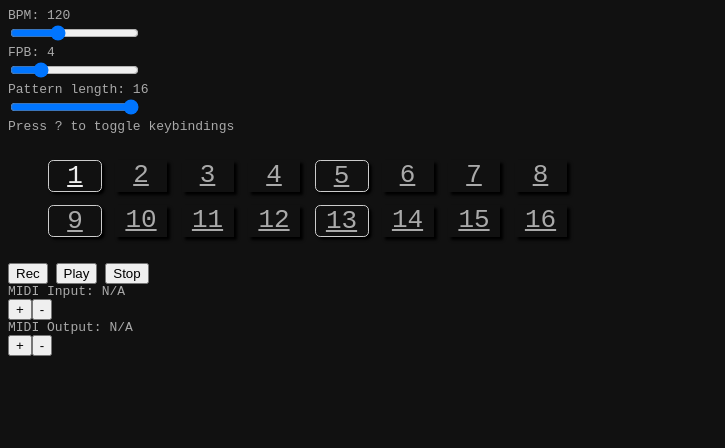
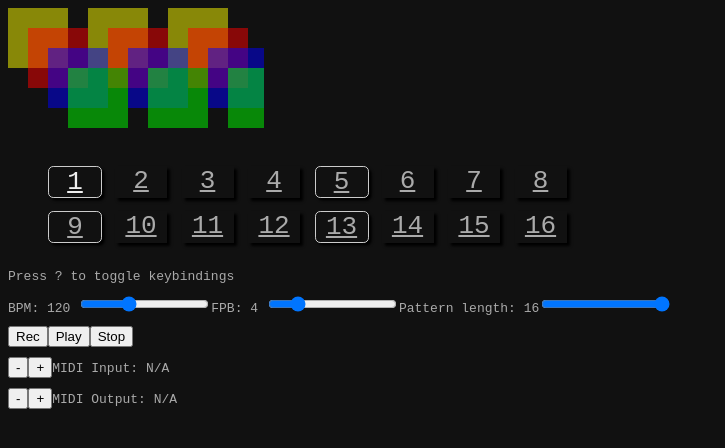
Before and after one commit to pluvial/ztrkr, a SvelteKit app: page / in a window 1280 px wide. Shown: the top 448 px of the page, without its empty margins (0-725 px from the left). Built offline with nearby package versions, Linux system fonts and the light colour scheme.

Commit message:
Add canvas Display, adapt layout

```diff
--- /dev/null
+++ b/src/lib/Display.svelte
@@ -0,0 +1,46 @@
+<script lang="ts">
+	import { onMount } from 'svelte';
+
+	export let width = 128;
+	export let height = 64;
+
+	let canvas: HTMLCanvasElement;
+	let ctx: CanvasRenderingContext2D;
+
+	onMount(() => {
+		ctx = canvas.getContext('2d') as CanvasRenderingContext2D;
+
+		ctx.fillStyle = 'rgba(255, 255, 0, 0.5)';
+		ctx.fillRect(0, 0, 30, 30);
+		ctx.fillRect(40, 0, 30, 30);
+		ctx.fillRect(80, 0, 30, 30);
+
+		ctx.fillStyle = 'rgba(255, 0, 0, 0.5)';
+		ctx.fillRect(10, 10, 30, 30);
+		ctx.fillRect(50, 10, 30, 30);
+		ctx.fillRect(90, 10, 30, 30);
+
+		ctx.fillStyle = 'rgba(0, 0, 255, 0.5)';
+		ctx.fillRect(20, 20, 30, 30);
+		ctx.fillRect(60, 20, 30, 30);
+		ctx.fillRect(100, 20, 30, 30);
+
+		ctx.fillStyle = 'rgba(0, 255, 0, 0.5)';
+		ctx.fillRect(30, 30, 30, 30);
+		ctx.fillRect(70, 30, 30, 30);
+		ctx.fillRect(110, 30, 30, 30);
+	});
+</script>
+
+<canvas bind:this={canvas} {width} {height} />
+
+<style>
+	canvas {
+		width: 256px;
+		height: 128px;
+		/* width: 512px;
+		height: 256px; */
+		/* image-rendering: crisp-edges; */
+		image-rendering: pixelated;
+	}
+</style>
--- a/src/routes/+page.svelte
+++ b/src/routes/+page.svelte
@@ -1,5 +1,6 @@
 <script lang="ts">
 	import { onMount } from 'svelte';
+	import Display from '$lib/Display.svelte';
 	import Keys from '$lib/Keys.svelte';
 	import { keyToStep } from '$lib/keyboard';
 	import { allChannelsAllNotesOff, note } from '$lib/midi';
@@ -205,29 +206,53 @@
 	});
 </script>
 
-<p>BPM: {bpm}</p>
-<input type="range" min={20} max={300} bind:value={bpm} />
-<p>FPB: {fpb}</p>
-<input type="range" min={1} max={16} bind:value={fpb} />
-<p>Pattern length: {patternLength}</p>
-<input type="range" min={1} max={16} bind:value={patternLength} />
+<Display />
+
+<Keys highlighted={[patternStep]} active={activeSteps} pressed={pressedSteps} {showKeys} />
 
 <p>Press ? to toggle keybindings</p>
 
-<Keys highlighted={[patternStep]} active={activeSteps} pressed={pressedSteps} {showKeys} />
+<div class="flex">
+	<p>BPM: {bpm} <input type="range" min={20} max={300} bind:value={bpm} /></p>
+	<p>FPB: {fpb} <input type="range" min={1} max={16} bind:value={fpb} /></p>
+	<p>
+		Pattern length: {patternLength}<input
+			type="range"
+			min={1}
+			max={16}
+			bind:value={patternLength}
+		/>
+	</p>
+</div>
 
-<button type="button" on:click={clickRec}>Rec</button>
-<button type="button" on:click={clickPlayPause}>{playing ? 'Pause' : 'Play'}</button>
-<button type="button" on:click={clickStop}>Stop</button>
+<p>
+	<button type="button" on:click={clickRec}>Rec</button><button
+		type="button"
+		on:click={clickPlayPause}>{playing ? 'Pause' : 'Play'}</button
+	><button type="button" on:click={clickStop}>Stop</button>
+</p>
 
-<p>MIDI Input: {input?.name ?? 'N/A'}</p>
-<button on:click={() => (inputIndex = (inputIndex + 1) % inputs.length)}>+</button><button
-	on:click={() => (inputIndex = (inputIndex + inputs.length - 1) % inputs.length)}>-</button
->
+<p>
+	<button on:click={() => (inputIndex = (inputIndex + inputs.length - 1) % inputs.length)}>-</button
+	><button on:click={() => (inputIndex = (inputIndex + 1) % inputs.length)}>+</button>MIDI Input: {input?.name ??
+		'N/A'}
+</p>
 
-<p>MIDI Output: {output?.name ?? 'N/A'}</p>
-<button on:click={() => (outputIndex = (outputIndex + 1) % outputs.length)}>+</button><button
-	on:click={() => (outputIndex = (outputIndex + outputs.length - 1) % outputs.length)}>-</button
->
+<p>
+	<button on:click={() => (outputIndex = (outputIndex + outputs.length - 1) % outputs.length)}
+		>-</button
+	><button on:click={() => (outputIndex = (outputIndex + 1) % outputs.length)}>+</button>MIDI
+	Output: {output?.name ?? 'N/A'}
+</p>
 
 <svelte:window on:keydown={keydown} on:keypress={keypress} on:keyup={keyup} />
+
+<style>
+	p {
+		margin-top: 10px;
+	}
+
+	.flex {
+		display: flex;
+	}
+</style>
```
